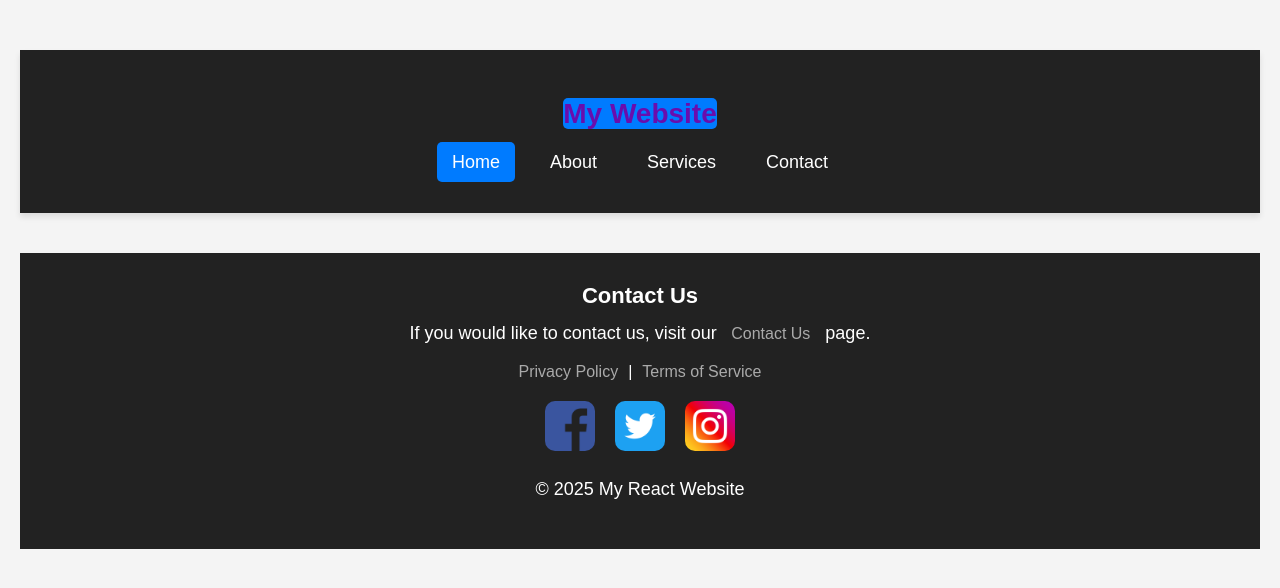
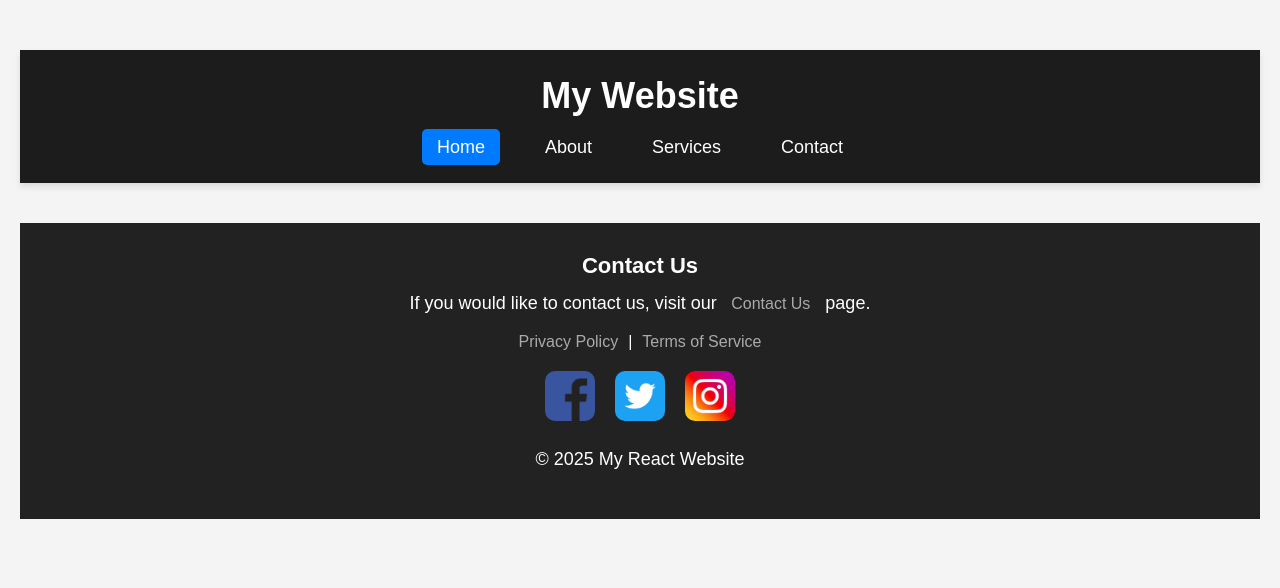
Before and after one commit to EsatGokcen/StMarys_CS7005, a React (Vite) app in the folder week6+week7/vite-project/: page / in a window 1280 px wide. Shown: the top 588 px of the page. Built offline with nearby package versions, Linux system fonts and the light colour scheme.

Commit message:
header styling

```diff
--- a/week6+week7/vite-project/src/components/Header.jsx
+++ b/week6+week7/vite-project/src/components/Header.jsx
@@ -3,7 +3,6 @@ import { NavLink } from "react-router-dom";
 function Header() {
     return (
         <header className="header">
-            <div className="container">
             <h1 className="site-title">
                 <NavLink to="/" className={({ isActive }) => (isActive ? "active" : "")}>
                     My Website
@@ -33,7 +32,6 @@ function Header() {
                     </li>
                 </ul>
             </nav>
-            </div>
         </header>
     );
 }
--- a/week6+week7/vite-project/src/index.css
+++ b/week6+week7/vite-project/src/index.css
@@ -1,32 +1,45 @@
 /* 🔹 HEADER STYLING */
 .header {
-  background-color: #222;
-  padding: 20px 0;
+  background-color: #1c1c1c; /* Slightly lighter black */
+  display: flex;
+  flex-direction: column; /* Stack title and nav */
+  align-items: center;
+  justify-content: center;
+  padding: 25px 0; /* More padding to push it down */
   text-align: center;
   box-shadow: 0px 4px 6px rgba(0, 0, 0, 0.1);
 }
 
 /* 🔹 SITE TITLE */
+.site-title {
+  font-size: 36px; /* Bigger title */
+  font-weight: bold;
+  margin-bottom: 10px; /* Space between title & nav */
+}
+
 .site-title a {
-  font-size: 28px;
-  font-weight: bold;
-  color: #6a0dad; /* Purple */
+  color: white; /* Change to white */
   text-decoration: none;
   transition: color 0.3s ease-in-out;
 }
 
+/* Prevent active link color override */
+.site-title .active {
+  background: none !important;
+  color: white !important;
+}
+
+/* Title hover effect */
 .site-title a:hover {
-  color: #a855f7; /* Lighter purple */
+  color: #ccc; /* Light gray */
 }
 
 /* 🔹 NAVIGATION */
 .nav-list {
   list-style: none;
   padding: 0;
-  margin-top: 10px;
   display: flex;
-  justify-content: center;
-  gap: 20px;
+  gap: 30px;
 }
 
 .nav-list li {
@@ -38,7 +51,7 @@
   color: white;
   font-size: 18px;
   text-decoration: none;
-  padding: 10px 15px;
+  padding: 8px 15px;
   border-radius: 5px;
   transition: background 0.3s ease-in-out, color 0.3s ease-in-out;
 }
@@ -49,14 +62,17 @@
 }
 
 /* 🔹 ACTIVE LINK STYLING */
-.active {
-  background: #007bff; /* Blue */
-  color: white;
+.nav-list .active {
+  background: #007bff; /* Blue highlight */
+  color: white !important;
   border-radius: 5px;
 }
 
 /* 🔹 RESPONSIVE NAVIGATION (MOBILE FRIENDLY) */
 @media (max-width: 768px) {
+  .header {
+      padding: 15px 0;
+  }
   .nav-list {
       flex-direction: column;
       gap: 10px;
```
Lines whose indentation alone changed are shown as unchanged.
